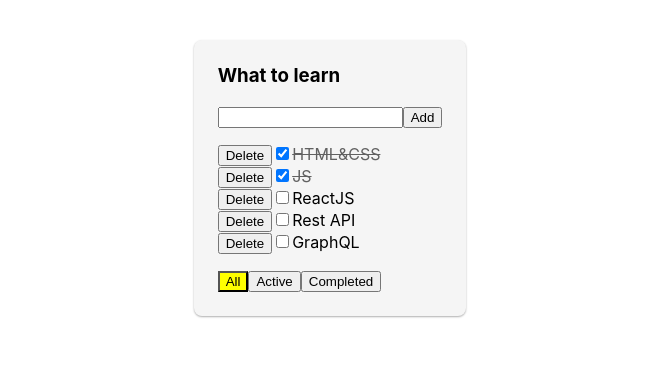
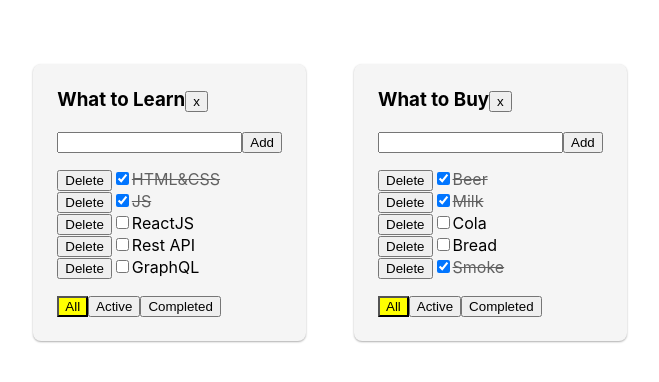
Before and after one commit to aportraitofjoyce/todolist, a React (Create React App) app: page / in a window 1280 px wide. Shown: the top 382 px of the page, without its empty margins (310-969 px from the left). Built offline with nearby package versions, Linux system fonts and the light colour scheme.

Commit message:
Lesson 5 done: multiply todolists and removing them

```diff
--- a/src/App.css
+++ b/src/App.css
@@ -10,7 +10,7 @@
   background-color: whitesmoke;
   border-radius: 8px;
   box-shadow: 0 1px 2px #00000050;
-
+  margin: 24px;
 }
 
 .App h3 {
--- a/src/App.tsx
+++ b/src/App.tsx
@@ -1,9 +1,9 @@
-import React, {useState} from 'react';
-import './App.css';
-import {Todolist} from './Todolist';
-import {v1} from "uuid";
+import React, {useState} from 'react'
+import './App.css'
+import {Todolist} from './Todolist'
+import {v1} from 'uuid'
 
-export type FilterValuesType = "All" | "Active" | "Completed"
+export type FilterValuesType = 'All' | 'Active' | 'Completed'
 
 export type TaskType = {
     id: string
@@ -11,54 +11,97 @@ export type TaskType = {
     isDone: boolean
 }
 
+export type TodolistType = {
+    id: string
+    title: string
+    filter: FilterValuesType
+}
+
+export type TasksStateType = {
+    [key: string]: TaskType[]
+}
+
 function App() {
+    const TODOLIST_ID_1 = v1()
+    const TODOLIST_ID_2 = v1()
 
-    const [tasks, setTasks] = useState<TaskType[]>([
-        {id: v1(), title: "HTML&CSS", isDone: true},
-        {id: v1(), title: "JS", isDone: true},
-        {id: v1(), title: "ReactJS", isDone: false},
-        {id: v1(), title: "Rest API", isDone: false},
-        {id: v1(), title: "GraphQL", isDone: false}
+    const [todolists, setTodolists] = useState<TodolistType[]>([
+        {id: TODOLIST_ID_1, title: 'What to Learn', filter: 'All'},
+        {id: TODOLIST_ID_2, title: 'What to Buy', filter: 'All'},
     ])
 
-    const addTask = (title: string) => {
-            let newTask = {id: v1(), title: title, isDone: false}
-            setTasks([newTask, ...tasks])
+    const [tasks, setTasks] = useState<TasksStateType>({
+        [TODOLIST_ID_1]: [
+            {id: v1(), title: 'HTML&CSS', isDone: true},
+            {id: v1(), title: 'JS', isDone: true},
+            {id: v1(), title: 'ReactJS', isDone: false},
+            {id: v1(), title: 'Rest API', isDone: false},
+            {id: v1(), title: 'GraphQL', isDone: false},
+        ],
+
+        [TODOLIST_ID_2]: [
+            {id: v1(), title: 'Beer', isDone: true},
+            {id: v1(), title: 'Milk', isDone: true},
+            {id: v1(), title: 'Cola', isDone: false},
+            {id: v1(), title: 'Bread', isDone: false},
+            {id: v1(), title: 'Smoke', isDone: true},
+        ],
+    })
+
+    const removeTask = (taskID: string, todolistID: string) => {
+        tasks[todolistID] = tasks[todolistID].filter(t => t.id !== taskID)
+        setTasks({...tasks})
     }
 
-    const removeTask = (id: string) => {
-        let filteredTasks = tasks.filter(t => t.id !== id)
-        setTasks(filteredTasks)
+    const addTask = (title: string, todolistID: string) => {
+        const newTask: TaskType = {id: v1(), title: title, isDone: false}
+        tasks[todolistID] = [newTask, ...tasks[todolistID]]
+        setTasks({...tasks})
     }
 
-    const [filter, setFilter] = useState<FilterValuesType>("All")
-
-    let tasksForTodolist = tasks
-    if (filter === "Active") tasksForTodolist = tasks.filter(t => !t.isDone)
-    if (filter === "Completed") tasksForTodolist = tasks.filter(t => t.isDone)
-
-    const changeFilter = (value: FilterValuesType) => {
-        setFilter(value)
+    const changeStatus = (taskID: string, isDone: boolean, todolistID: string) => {
+        tasks[todolistID] = tasks[todolistID].map(t => (t.id === taskID ? {...t, isDone: isDone} : t))
+        setTasks({...tasks})
     }
 
-    const changeStatus = (id: string, isDone: boolean) => {
-        const taskToChange = tasks.find(t => t.id === id)
-        if (taskToChange) taskToChange.isDone = isDone
-        setTasks([...tasks])
+    const changeTodolistFilter = (filterValue: FilterValuesType, todolistID: string) => {
+        setTodolists(todolists.map(tl => (tl.id === todolistID ? {...tl, filter: filterValue} : tl)))
     }
 
-    return (
-        <div className="App">
-            <Todolist title="What to learn"
-                      tasks={tasksForTodolist}
-                      removeTask={removeTask}
-                      changeFilter={changeFilter}
-                      addTask={addTask}
-                      changeStatus={changeStatus}
-                      filterStatus={filter}
+    const removeTodolist = (todolistID: string) => {
+        setTodolists(todolists.filter(tl => tl.id !== todolistID))
+        delete tasks[todolistID]
+    }
+
+    const tasksToRender = (todolist: TodolistType): TaskType[] => {
+        switch (todolist.filter) {
+            case 'Completed':
+                return tasks[todolist.id].filter(t => t.isDone)
+            case 'Active':
+                return tasks[todolist.id].filter(t => !t.isDone)
+            default:
+                return tasks[todolist.id]
+        }
+    }
+
+    const todolistComponents = todolists.map(tl => {
+        return (
+            <Todolist
+                key={tl.id}
+                id={tl.id}
+                filter={tl.filter}
+                title={tl.title}
+                tasks={tasksToRender(tl)}
+                removeTask={removeTask}
+                changeTodolistFilter={changeTodolistFilter}
+                addTask={addTask}
+                changeStatus={changeStatus}
+                removeTodolist={removeTodolist}
             />
-        </div>
-    )
+        )
+    })
+
+    return <div className='App'>{todolistComponents}</div>
 }
 
 export default App
--- a/src/Todolist.tsx
+++ b/src/Todolist.tsx
@@ -1,32 +1,37 @@
-import React from 'react';
-import {FilterValuesType, TaskType} from './App';
-import {Button} from "./components/Button";
-import {Input} from "./components/Input";
-import {Checkbox} from "./components/Checkbox";
+import React from 'react'
+import {FilterValuesType, TaskType} from './App'
+import {Button} from './components/Button'
+import {Input} from './components/Input'
+import {Checkbox} from './components/Checkbox'
 
 type TodolistPropsType = {
+    id: string
     title: string
     tasks: TaskType[]
-    removeTask: (id: string) => void
-    changeFilter: (value: FilterValuesType) => void
-    addTask: (title: string) => void
-    changeStatus: (id: string, isDone: boolean) => void
-    filterStatus: FilterValuesType
+    filter: FilterValuesType
+    removeTask: (taskID: string, todolistID: string) => void
+    addTask: (title: string, todolistID: string) => void
+    changeStatus: (taskID: string, isDone: boolean, todolistID: string) => void
+    changeTodolistFilter: (filterValue: FilterValuesType, todolistID: string) => void
+    removeTodolist: (todolistID: string) => void
 }
 
 export function Todolist(props: TodolistPropsType) {
+    const changeFilterCallbackHandler = (value: FilterValuesType) => props.changeTodolistFilter(value, props.id)
+    const removeTodolist = () => props.removeTodolist(props.id)
 
-    const changeFilterCallbackHandler = (value: FilterValuesType) => props.changeFilter(value)
+    return (
+        <div>
+            <h3>{props.title}
+                <button onClick={removeTodolist}>x</button>
+            </h3>
 
-    return <div>
-        <h3>{props.title}</h3>
-        <Input addTask={props.addTask}/>
+            <Input addTask={props.addTask} id={props.id}/>
 
             <ul>
                 {props.tasks.map(t => {
-
-                const removeTaskCallbackHandler = () => props.removeTask(t.id)
-                const changeStatusCallbackHandler = (isDone: boolean) => props.changeStatus(t.id, isDone)
+                    const removeTaskCallbackHandler = () => props.removeTask(t.id, props.id)
+                    const changeStatusCallbackHandler = (isDone: boolean) => props.changeStatus(t.id, isDone, props.id)
 
                     return (
                         <li key={t.id}>
@@ -39,17 +44,21 @@ export function Todolist(props: TodolistPropsType) {
             </ul>
 
             <div>
-            <Button value={'All'}
+                <Button
+                    value={'All'}
                     clickAction={() => changeFilterCallbackHandler('All')}
-                    filterStatus={props.filterStatus}/>
+                    filter={props.filter}/>
 
-            <Button value={'Active'}
+                <Button
+                    value={'Active'}
                     clickAction={() => changeFilterCallbackHandler('Active')}
-                    filterStatus={props.filterStatus}/>
+                    filter={props.filter}/>
 
-            <Button value={'Completed'}
+                <Button
+                    value={'Completed'}
                     clickAction={() => changeFilterCallbackHandler('Completed')}
-                    filterStatus={props.filterStatus}/>
+                    filter={props.filter}/>
             </div>
         </div>
+    )
 }
--- a/src/components/Button.tsx
+++ b/src/components/Button.tsx
@@ -1,16 +1,18 @@
-import React from 'react';
-import {FilterValuesType} from "../App";
+import React from 'react'
+import {FilterValuesType} from '../App'
 
 type ButtonPropsType = {
     value: string
     clickAction: () => void
-    filterStatus?: FilterValuesType
+    filter?: FilterValuesType
 }
 
 export function Button(props: ButtonPropsType) {
     return (
-        <button onClick={props.clickAction}
-                className={props.filterStatus === props.value ? 'activeButton' : ''}>
+        <button
+            onClick={props.clickAction}
+            className={props.filter === props.value ? 'activeButton' : ''}
+        >
             {props.value}
         </button>
     )
--- a/src/components/Input.tsx
+++ b/src/components/Input.tsx
@@ -1,11 +1,11 @@
-import React, {ChangeEvent, KeyboardEvent, useState} from 'react';
+import React, {ChangeEvent, KeyboardEvent, useState} from 'react'
 
 type InputPropsType = {
-    addTask: (title: string) => void
+    addTask: (title: string, todolistID: string) => void
+    id: string
 }
 
 export function Input(props: InputPropsType) {
-
     const [title, setTitle] = useState<string>('')
     const [error, setError] = useState<boolean>(false)
 
@@ -16,7 +16,7 @@ export function Input(props: InputPropsType) {
 
     const onClickHandler = () => {
         if (title.trim()) {
-            props.addTask(title.trim())
+            props.addTask(title.trim(), props.id)
             setTitle('')
         } else {
             setTitle('')
@@ -30,11 +30,8 @@ export function Input(props: InputPropsType) {
 
     return (
         <div>
-            <input onChange={onChangeHandler}
-                   onKeyPress={onKeyPressHandler}
-                   value={title}
-                   className={error ? 'error' : ''}
-            />
+            <input onChange={onChangeHandler} onKeyPress={onKeyPressHandler} value={title}
+                   className={error ? 'error' : ''}/>
             <button onClick={onClickHandler}>Add</button>
             {error && <div className={'errorMessage'}>Field is required</div>}
         </div>
```
Also changed, not shown: src/components/Checkbox.tsx (+2 -5 lines), src/index.tsx (+5 -6 lines), 1 other file (tests, documents, lock files or other folders). Lines whose indentation alone changed are shown as unchanged.
